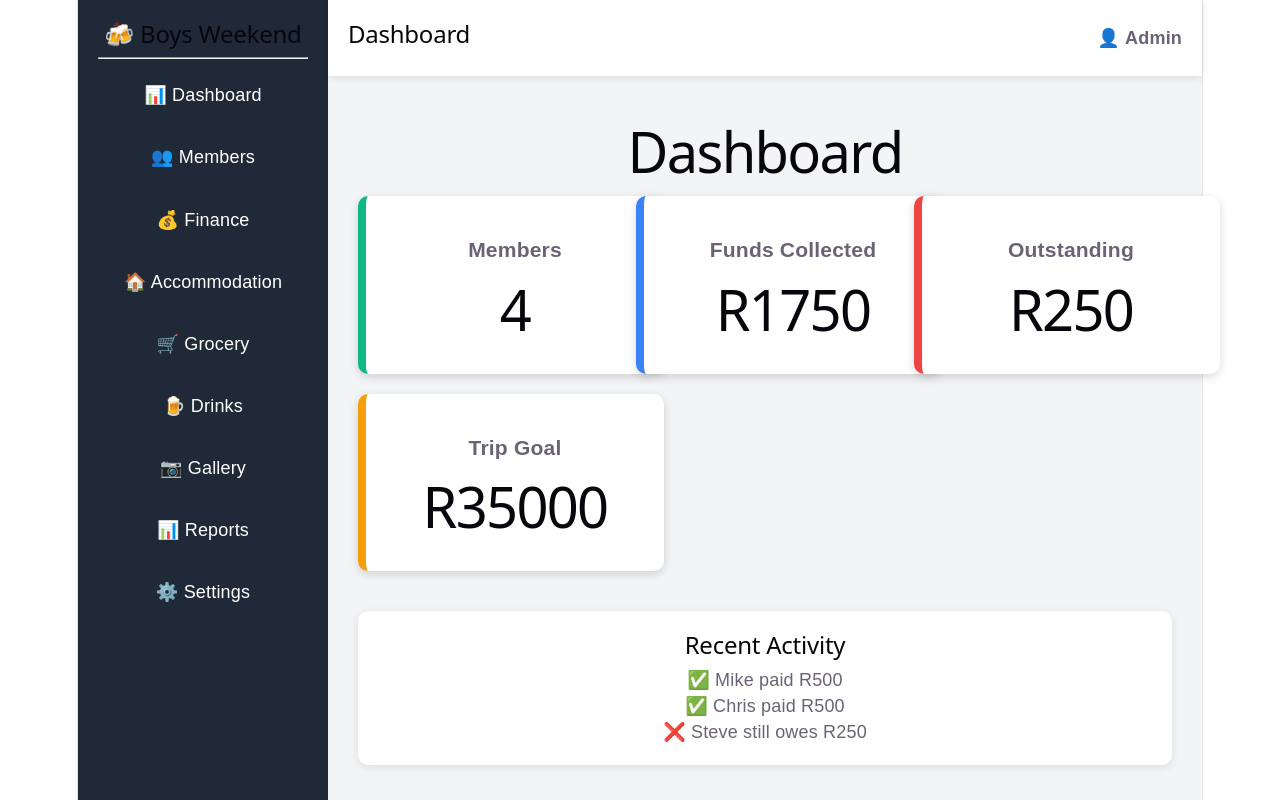
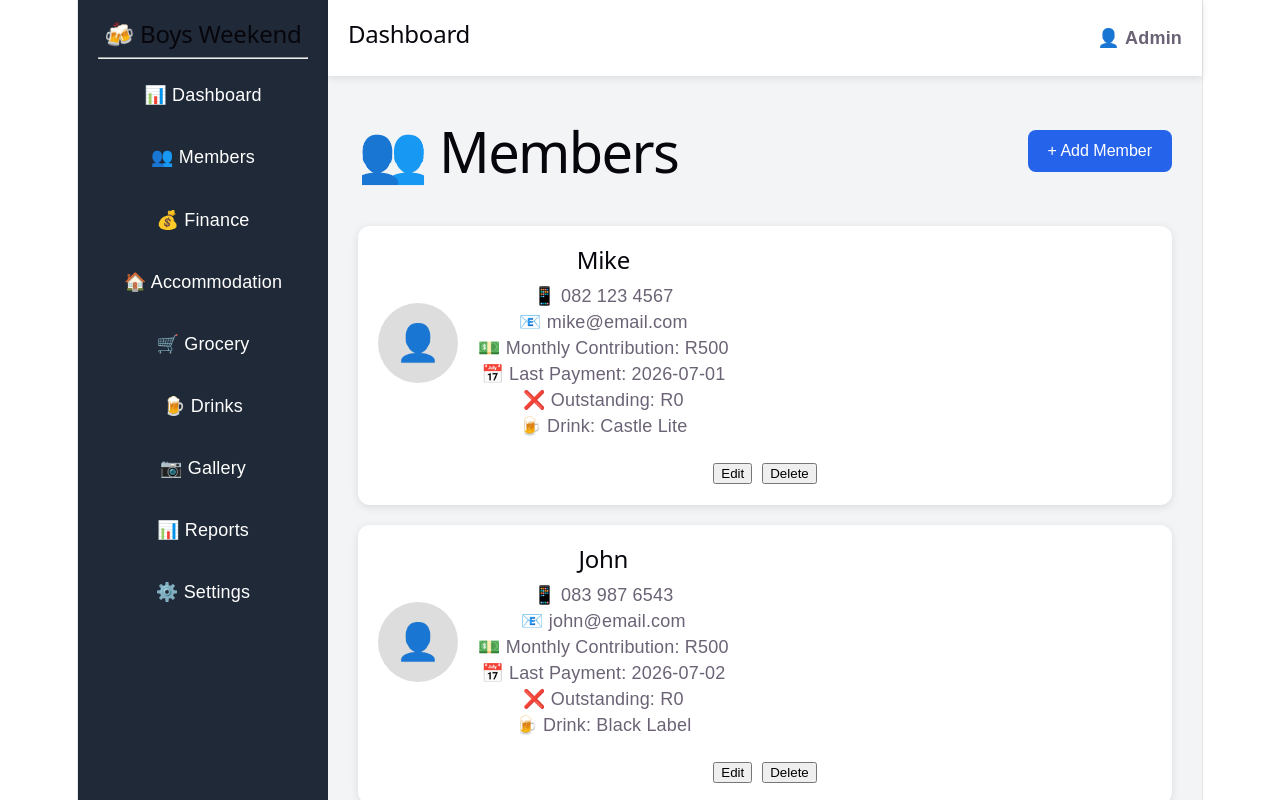
Before and after one commit to nayashen/boys-weekend-planner, a React (Vite) app: page / in a window 1280 px wide. Shown: the top 800 px of the page. Built offline with nearby package versions, Linux system fonts and the light colour scheme.

Commit message:
Milestone 2 - Members page and Add Member modal

```diff
--- a/src/App.jsx
+++ b/src/App.jsx
@@ -1,6 +1,6 @@
 import Sidebar from "./components/Sidebar";
 import TopBar from "./components/TopBar";
-import Dashboard from "./pages/Dashboard";
+import Members from "./pages/Members";
 
 function App() {
   return (
@@ -21,7 +21,7 @@ function App() {
       >
         <TopBar />
 
-        <Dashboard />
+        <Members />
       </div>
     </div>
   );
--- /dev/null
+++ b/src/components/AddMemberModal.jsx
@@ -0,0 +1,59 @@
+function AddMemberModal() {
+  return (
+    <div
+      style={{
+        position: "fixed",
+        top: 0,
+        left: 0,
+        width: "100%",
+        height: "100%",
+        backgroundColor: "rgba(0,0,0,0.5)",
+
+        display: "flex",
+        justifyContent: "center",
+        alignItems: "center",
+      }}
+    >
+      <div
+        style={{
+          background: "white",
+          padding: "30px",
+          borderRadius: "12px",
+          width: "500px",
+        }}
+      >
+        <h2>Add New Member</h2>
+
+        <input
+          placeholder="Full Name"
+          style={{ width: "100%", padding: "10px", marginBottom: "10px" }}
+        />
+
+        <input
+          placeholder="Phone Number"
+          style={{ width: "100%", padding: "10px", marginBottom: "10px" }}
+        />
+
+        <input
+          placeholder="Email"
+          style={{ width: "100%", padding: "10px", marginBottom: "10px" }}
+        />
+
+        <button
+          style={{
+            background: "#2563eb",
+            color: "white",
+            padding: "12px 20px",
+            border: "none",
+            borderRadius: "8px",
+            cursor: "pointer",
+          }}
+        >
+          Save Member
+        </button>
+      </div>
+    </div>
+  );
+}
+
+export default AddMemberModal;
--- /dev/null
+++ b/src/components/MemberCard.jsx
@@ -0,0 +1,56 @@
+function MemberCard({ member }) {
+  return (
+    <div
+      style={{
+        background: "white",
+        borderRadius: "12px",
+        padding: "20px",
+        marginBottom: "20px",
+        boxShadow: "0 2px 8px rgba(0,0,0,0.1)",
+      }}
+    >
+      <div style={{ display: "flex", alignItems: "center", gap: "20px" }}>
+        <div
+          style={{
+            width: "80px",
+            height: "80px",
+            borderRadius: "50%",
+            backgroundColor: "#ddd",
+            display: "flex",
+            alignItems: "center",
+            justifyContent: "center",
+            fontSize: "36px",
+          }}
+        >
+          👤
+        </div>
+
+        <div>
+          <h2>{member.name}</h2>
+
+          <p>📱 {member.phone}</p>
+
+          <p>📧 {member.email}</p>
+
+          <p>💵 Monthly Contribution: R{member.monthlyContribution}</p>
+
+          <p>📅 Last Payment: {member.lastPayment}</p>
+
+          <p>❌ Outstanding: R{member.outstanding}</p>
+
+          <p>🍺 Drink: {member.drink}</p>
+        </div>
+      </div>
+
+      <div style={{ marginTop: "20px" }}>
+        <button>Edit</button>
+
+        <button style={{ marginLeft: "10px" }}>
+          Delete
+        </button>
+      </div>
+    </div>
+  );
+}
+
+export default MemberCard;
--- a/src/data/members.js
+++ b/src/data/members.js
@@ -2,25 +2,49 @@ const members = [
   {
     id: 1,
     name: "Mike",
+    phone: "082 123 4567",
+    email: "mike@email.com",
+    monthlyContribution: 500,
     contribution: 500,
+    outstanding: 0,
+    lastPayment: "2026-07-01",
+    drink: "Castle Lite",
     paid: true,
   },
   {
     id: 2,
     name: "John",
+    phone: "083 987 6543",
+    email: "john@email.com",
+    monthlyContribution: 500,
     contribution: 500,
+    outstanding: 0,
+    lastPayment: "2026-07-02",
+    drink: "Black Label",
     paid: true,
   },
   {
     id: 3,
     name: "Steve",
+    phone: "084 555 1234",
+    email: "steve@email.com",
+    monthlyContribution: 500,
     contribution: 250,
+    outstanding: 250,
+    lastPayment: "2026-06-15",
+    drink: "Brandy & Coke",
     paid: false,
   },
   {
     id: 4,
     name: "Chris",
+    phone: "081 444 8888",
+    email: "chris@email.com",
+    monthlyContribution: 500,
     contribution: 500,
+    outstanding: 0,
+    lastPayment: "2026-07-03",
+    drink: "Savanna",
     paid: true,
   },
 ];
--- a/src/pages/Members.jsx
+++ b/src/pages/Members.jsx
@@ -0,0 +1,49 @@
+import { useState } from "react";
+import MemberCard from "../components/MemberCard";
+import AddMemberModal from "../components/AddMemberModal";
+import members from "../data/members";
+
+function Members() {
+  const [showModal, setShowModal] = useState(false);
+
+  return (
+    <div style={{ padding: "30px" }}>
+      <div
+        style={{
+          display: "flex",
+          justifyContent: "space-between",
+          alignItems: "center",
+          marginBottom: "30px",
+        }}
+      >
+        <h1>👥 Members</h1>
+
+        <button
+          onClick={() => setShowModal(true)}
+          style={{
+            padding: "12px 20px",
+            backgroundColor: "#2563eb",
+            color: "white",
+            border: "none",
+            borderRadius: "8px",
+            cursor: "pointer",
+            fontSize: "16px",
+          }}
+        >
+          + Add Member
+        </button>
+      </div>
+
+      {members.map((member) => (
+        <MemberCard
+          key={member.id}
+          member={member}
+        />
+      ))}
+
+      {showModal && <AddMemberModal />}
+    </div>
+  );
+}
+
+export default Members;
```
